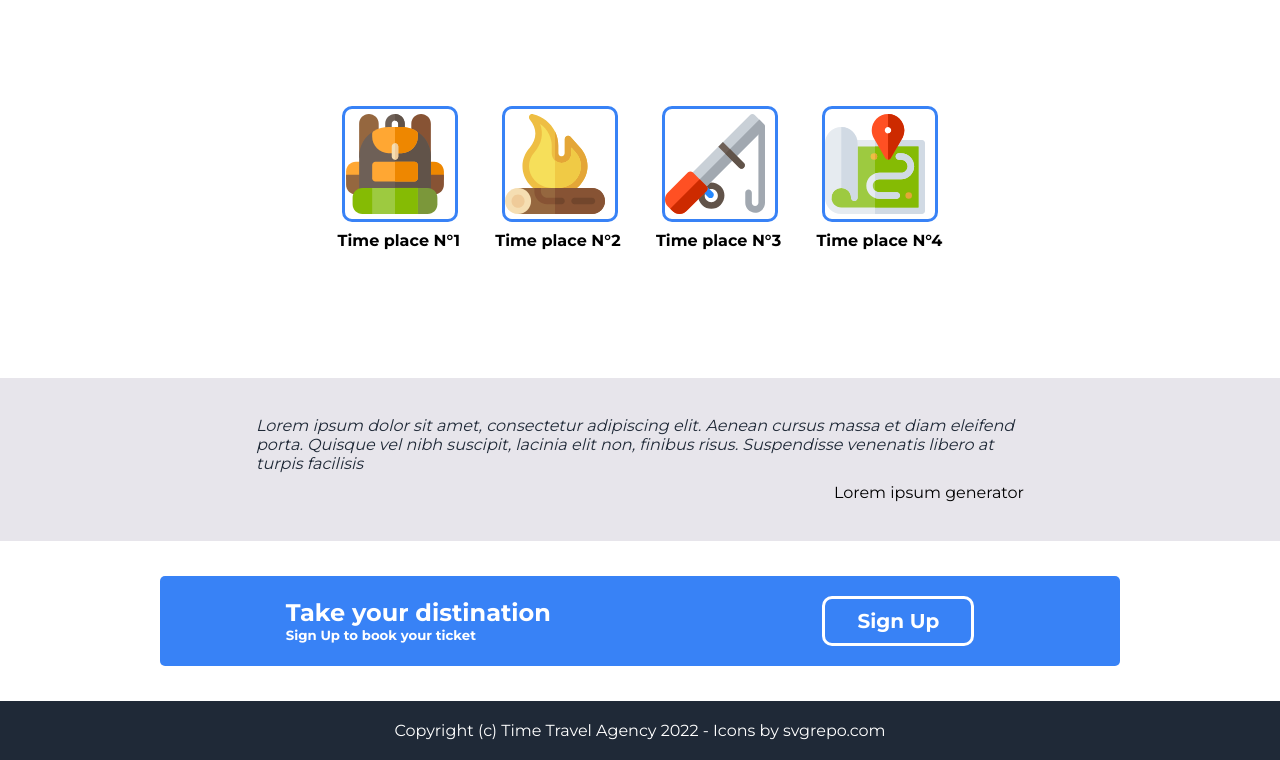
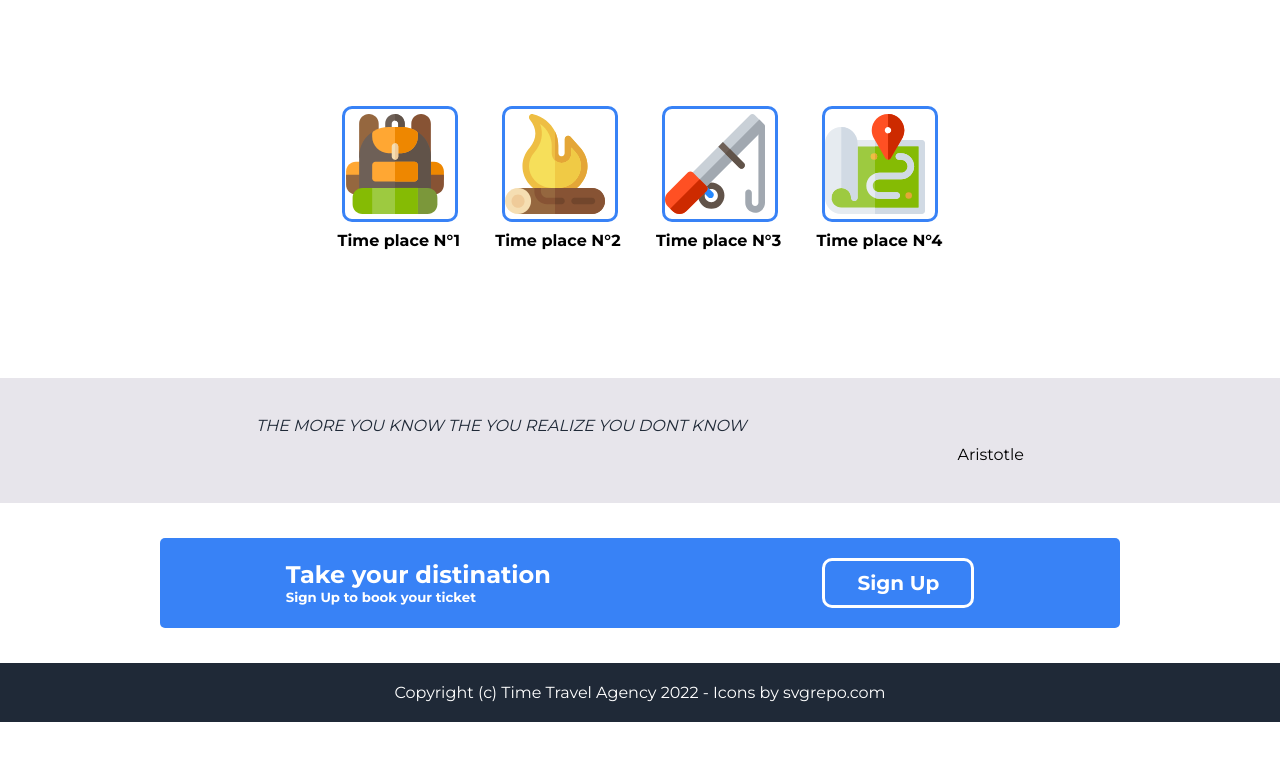
Before and after one commit to Engineers-Lab/landing-page-odin-project, a plain HTML site: page index.html in a window 1280 px wide. Shown: the part 720-1480 px from the top of the page. After the commit the page ends 1442 px from the top, so only its background shows below. Drawn offline with Linux system fonts and the light colour scheme.

Commit message:
changed quote

```diff
--- a/index.html
+++ b/index.html
@@ -65,9 +65,9 @@
         </div>
         <div class="second-block">
             <p class="quote">
-                Lorem ipsum dolor sit amet, consectetur adipiscing elit. Aenean cursus massa et diam eleifend porta. Quisque vel nibh suscipit, lacinia elit non, finibus risus. Suspendisse venenatis libero at turpis facilisis
+                THE MORE YOU KNOW THE YOU REALIZE YOU DONT KNOW
             </p>
-            <p class="author">Lorem ipsum generator</p>
+            <p class="author">Aristotle</p>
         </div>
         <div class="third-block">
             <div class="blue-box">
```
